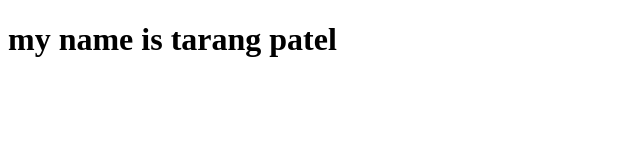
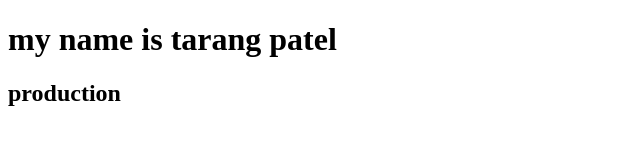
Before and after one commit to tarang-patel0610/tarang_00068_mid2025, a plain HTML site: page index.html in a window 1280 px wide. Shown: the whole page, without its empty margins (0-640 px from the left). Drawn offline with Linux system fonts and the light colour scheme.

Commit message:
second commit

```diff
--- a/index.html
+++ b/index.html
@@ -7,5 +7,6 @@
 </head>
 <body>
     <h1> my name is tarang patel </h1>
+    <h2>production</h2>
 </body>
 </html>
```
